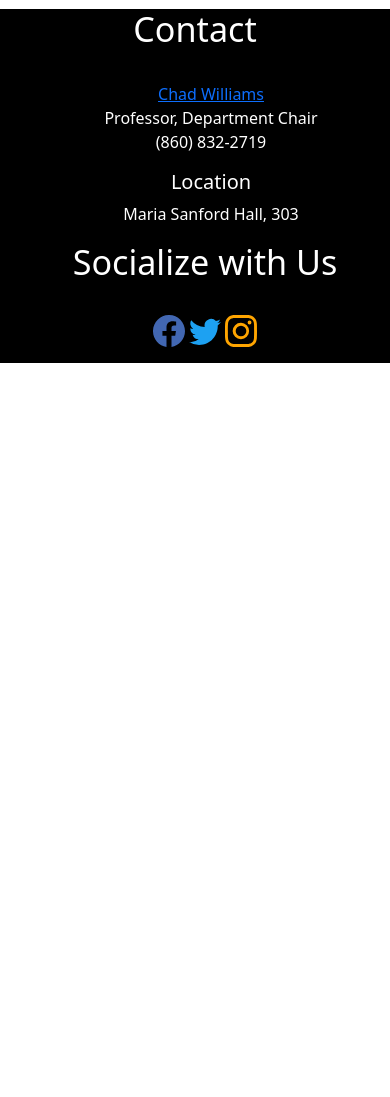
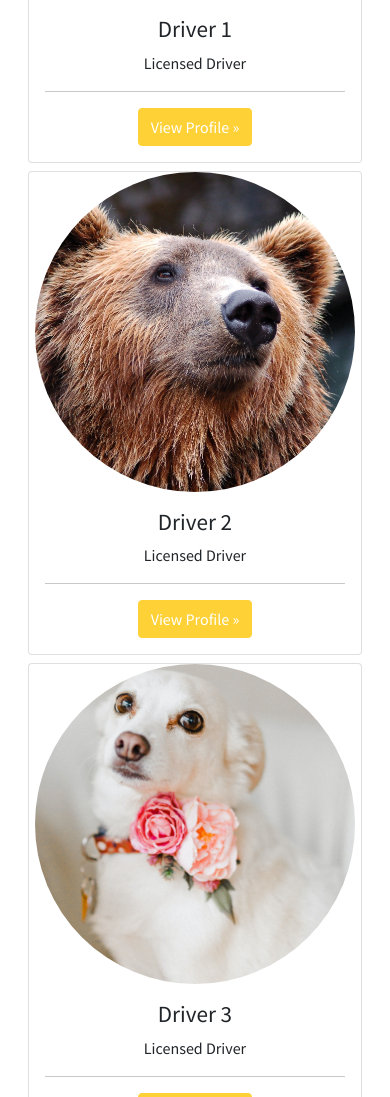
Before and after one commit to BryanDevelops98/finalProject, a Django app: page /taxi/staff/ in a window 390 px wide. Shown: the part 1503-2600 px from the top of the page. Run offline with Django 3.2, Linux system fonts and the light colour scheme.

Commit message:
Staff Section
Here I added the staff and added a button to view information of he employee. Need to change pictures tho

```diff
--- a/static/css/style.css
+++ b/static/css/style.css
@@ -6,12 +6,11 @@ html,body{
     margin: 0px;
     padding: 0px;
     overflow-x: hidden;
+    font-family: 'Source Sans Pro', sans-serif;
 
 
 }
-
-
-  .hoverAnim:hover {
+ .hoverAnim:hover {
   transform: scale(1.1,1.1);
   }
 .heightDiv{
@@ -27,6 +26,14 @@ html,body{
   color: white;
   background-color: #fed136;
   border-color: #fed136;
+
+}
+.buttonClass:hover{
+  color: white;
+  background-color: #fed136;
+  border-color: #fed136;
+  transform: scale(1.1,1.1);
+
 }
 
 .navbarColor{
@@ -49,3 +56,11 @@ html,body{
   text-align: center;
 
 }
+
+.staffImg{
+  border-radius: 50%;
+  width: 20rem;
+  height: 20rem;
+  margin-left: auto;
+  margin-right: auto;
+}
--- a/templates/base.html
+++ b/templates/base.html
@@ -4,6 +4,9 @@
 <head>
 <meta charset="UTF-8">
 <meta name="viewport" content="width=device-width, initial-scale=1">
+<link rel="preconnect" href="https://fonts.googleapis.com">
+<link rel="preconnect" href="https://fonts.gstatic.com" crossorigin>
+<link href="https://fonts.googleapis.com/css2?family=Source+Sans+Pro&display=swap" rel="stylesheet">
 <link href="https://cdn.jsdelivr.net/npm/bootstrap@5.1.3/dist/css/bootstrap.min.css" rel="stylesheet" integrity="sha384-1BmE4kWBq78iYhFldvKuhfTAU6auU8tT94WrHftjDbrCEXSU1oBoqyl2QvZ6jIW3" crossorigin="anonymous">
 <script
          src="https://code.jquery.com/jquery-3.5.1.min.js"
--- a/templates/staff.html
+++ b/templates/staff.html
@@ -2,5 +2,68 @@
 {% load static %}
 
 {% block content %}
+<div class="container-fluid">
+    <h1 class="text-center pt-2">Our Team</h1>
+    <div class = "row p-4">
+        <div class = "col-md-4 g-2 offset-md-2 text-center">
+           <div class="card" >
+              <img src="{% static 'img/lions.png' %}" class="card-img-top staffImg" alt="img2">
+              <div class="card-body">
+                 <h3 class="card-title text-center">Bryan Orellana</h3>
+                 <p>Web developer</p>
+                 <hr>
+                 <a href="#" class="btn buttonClass">View Profile &raquo;</a>
+              </div>
+           </div>
+        </div>
+        <div class = "col-md-4 g-2 text-center">
+           <div class="card" >
+              <img src="{% static 'img/bearr.png' %}" class="card-img-top staffImg" alt="img3">
+              <div class="card-body">
+                 <h3 class="card-title text-center">Caleb Bostic-Gardner</h3>
+                 <p>Web developer</p>
+                 <hr>
+                 <a href="#" class="btn buttonClass">View Profile &raquo;</a>
+              </div>
+           </div>
+        </div>
 
+     </div>
+ <div class = "row p-4">
+        <div class = "col-md-4 g-2 text-center ">
+           <div class="card" >
+              <img src="{% static 'img/lions.png' %}" class="card-img-top staffImg" alt="img2">
+              <div class="card-body">
+                 <h3 class="card-title text-center">Driver 1</h3>
+                 <p>Licensed Driver</p>
+                 <hr>
+                 <a href="#" class="btn buttonClass">View Profile &raquo;</a>
+              </div>
+           </div>
+        </div>
+        <div class = "col-md-4 g-2 text-center">
+           <div class="card" >
+              <img src="{% static 'img/bearr.png' %}" class="card-img-top staffImg" alt="img3">
+              <div class="card-body">
+                 <h3 class="card-title text-center">Driver 2</h3>
+                 <p>Licensed Driver</p>
+                 <hr>
+                 <a href="#" class="btn buttonClass">View Profile &raquo;</a>
+              </div>
+           </div>
+        </div>
+        <div class = "col-md-4 g-2 text-center">
+           <div class="card">
+              <img src="{% static 'img/doggy.png' %}" class="card-img-top staffImg text-center" alt="img4">
+              <div class="card-body">
+                 <h3 class="card-title text-center">Driver 3</h3>
+                 <p>Licensed Driver</p>
+                 <hr>
+                 <a href="#" class="btn buttonClass">View Profile &raquo;</a>
+              </div>
+           </div>
+        </div>
+     </div>
+
+</div>
 {% endblock %}
```
Also changed, not shown: static/img/bearr.png (added), static/img/doggy.png (added), 1 other file.
